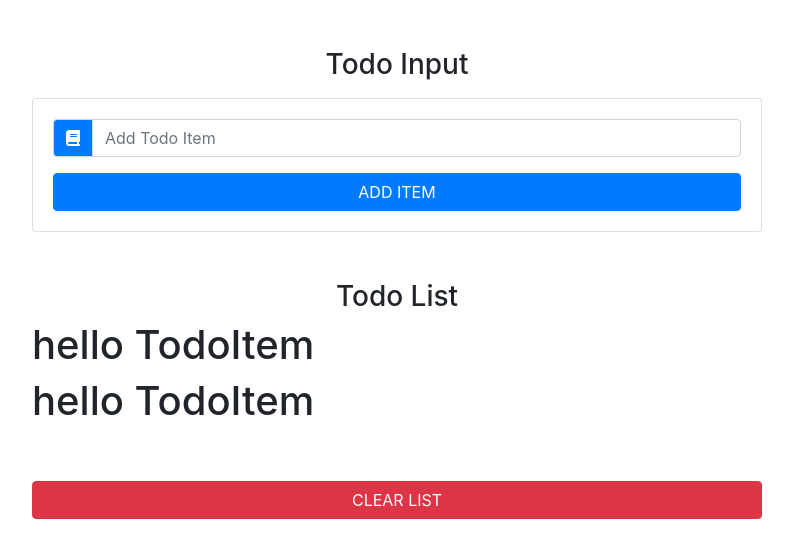
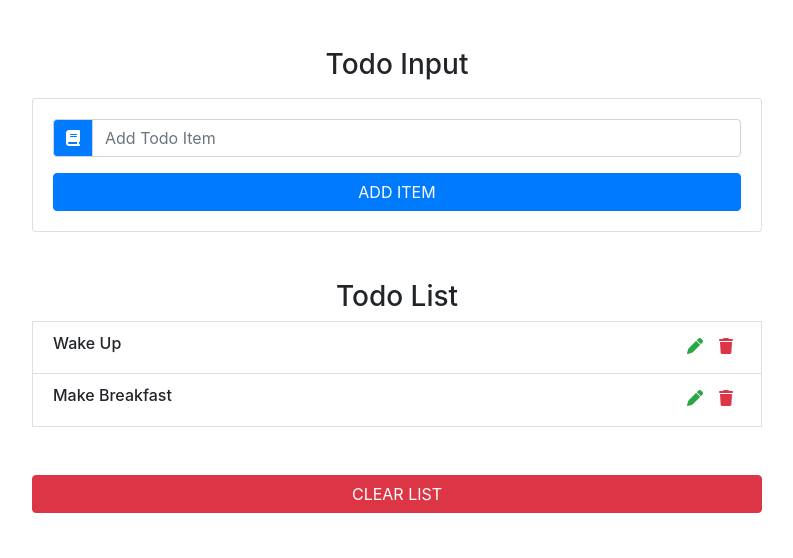
Before and after one commit to super8989/React_todo_list, a React (Create React App) app: page / in a window 1280 px wide. Shown: the top 558 px of the page, without its empty margins (243-1036 px from the left). Built offline with nearby package versions, Linux system fonts and the light colour scheme.

Commit message:
added logic to TodoItem component

```diff
--- a/src/components/TodoItem.js
+++ b/src/components/TodoItem.js
@@ -2,10 +2,20 @@
 
 class TodoItem extends Component {
 	render() {
+		const { title, handleDelete, handleEdit } = this.props;
+
 		return (
-			<div>
-				<h1>hello TodoItem</h1>
-			</div>
+			<li className='list-group-item text-capitalize d-flex justify-content-between'>
+				<h6>{title}</h6>
+				<div className='todo-icon'>
+					<span className='mx-2 text-success' onClick={handleEdit}>
+						<i className='fas fa-pen' />
+					</span>
+					<span className='mx-2 text-danger' onClick={handleDelete}>
+						<i className='fas fa-trash' />
+					</span>
+				</div>
+			</li>
 		);
 	}
 }
```
